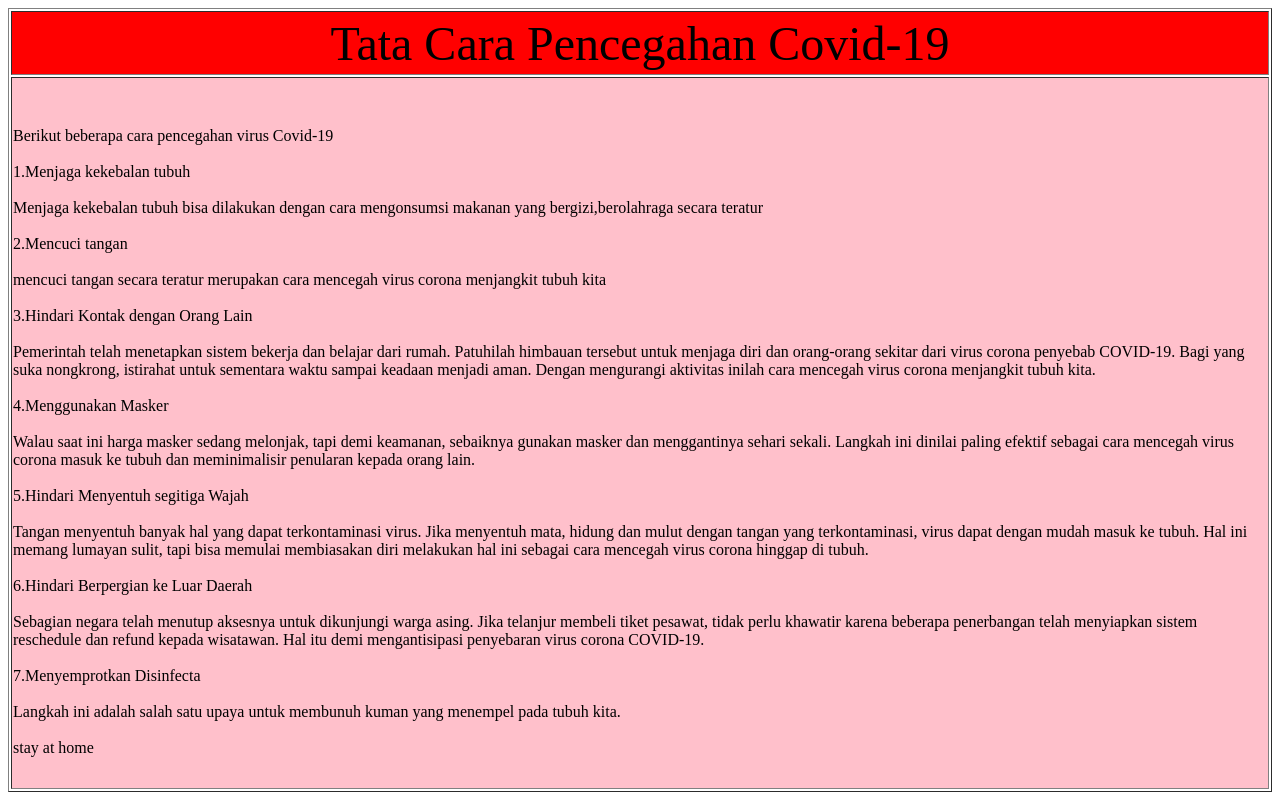
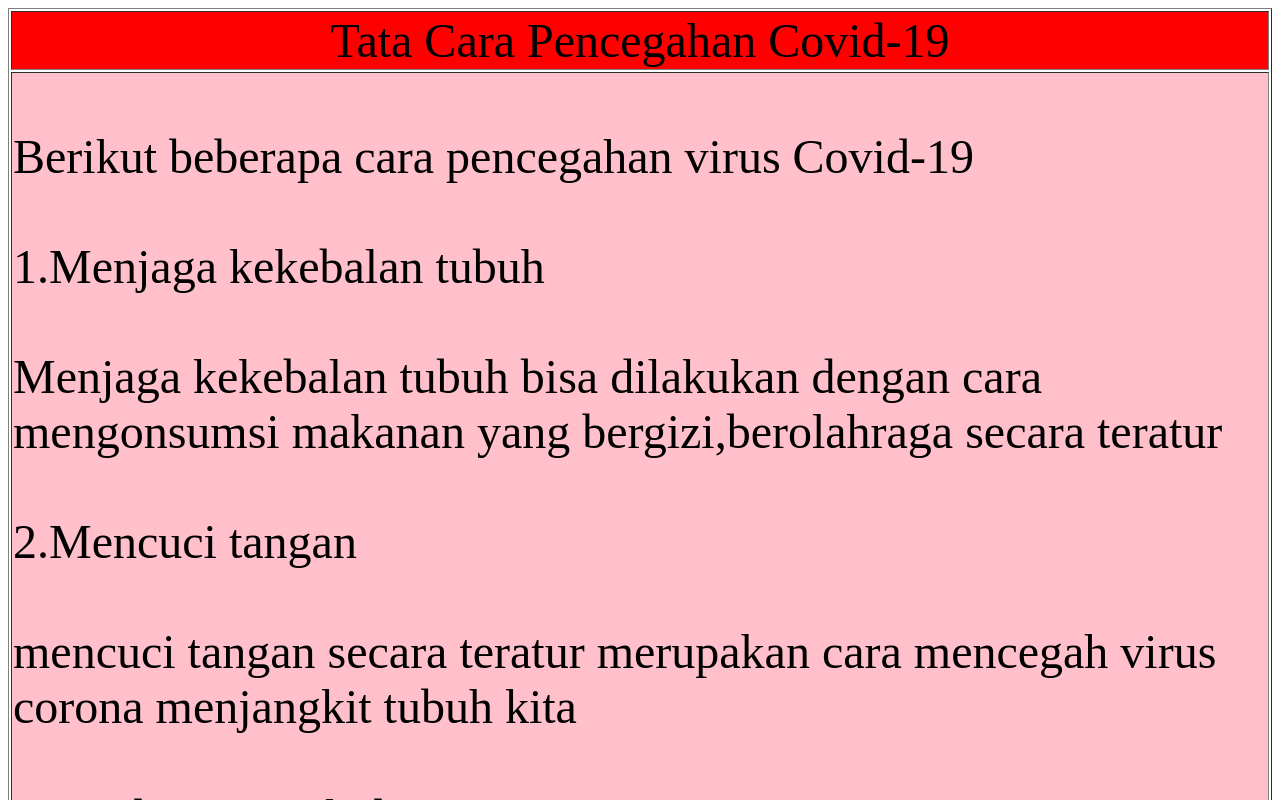
Before and after one commit to logingithub123/logingithub123.github.io, a plain HTML site: page index.html in a window 1280 px wide. Shown: the top 800 px of the page. Drawn offline with Linux system fonts and the light colour scheme.

Commit message:
Covid-19

```diff
--- a/index.html
+++ b/index.html
@@ -25,6 +25,7 @@
 <tr>
 
 <td rowspan="3" height="100" bgcolor="pink">
+<font size="20" face="times New roman"
 
 <p>
 
@@ -65,6 +66,7 @@ Bagi yang suka nongkrong, istirahat untuk sementara waktu sampai keadaan menjadi
 </td>
 </tr>
 </tr>
+</tr>
 </table>
 </body>
 </html>
```
